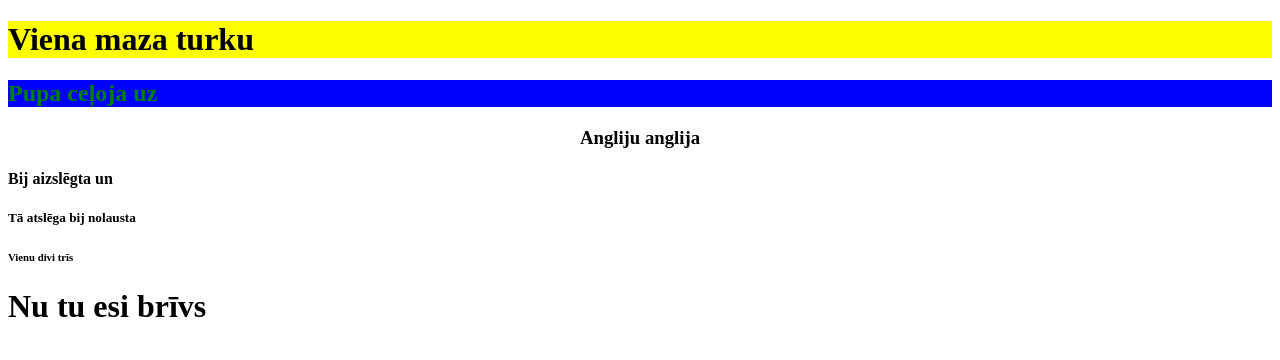
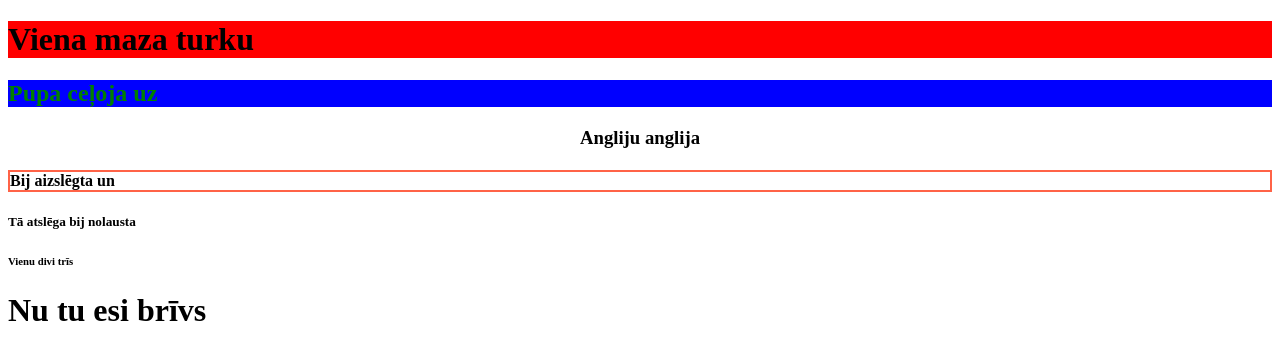
Before and after one commit to RealKakus/webpage_style, a plain HTML site: page index.html in a window 1280 px wide. Drawn offline with Linux system fonts and the light colour scheme.

Commit message:
Update index.html

```diff
--- a/index.html
+++ b/index.html
@@ -2,14 +2,14 @@
 <html>
 
 <head>
-  </head>
+</head>
 
 <body>
 
-<h1 style="background-color:yellow;">Viena maza turku</h1>
+<h1 style="background-color:red;">Viena maza turku</h1>
 <h2 style="color:green;background-color:blue;">Pupa ceļoja uz</h2>
 <h3 style="text-align:center;">Angliju anglija</h3>
-<h4>Bij aizslēgta un</h4>
+<h4 style="border:2px solid Tomato;">Bij aizslēgta un</h4>
 <h5>Tā atslēga bij nolausta</h5>
 <h6>Vienu divi trīs</h6>
 <h1>Nu tu esi brīvs</h1>
```
